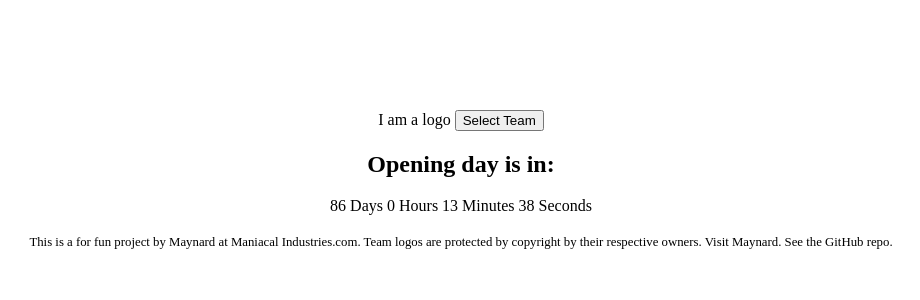
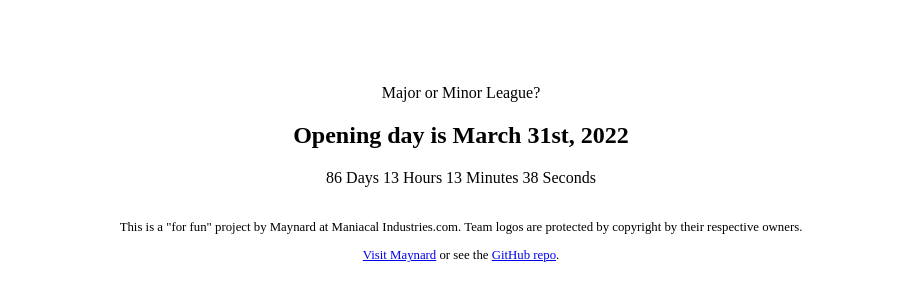
Before and after one commit to ManiacalMaynard/baseballCountdown, a plain HTML site: page index.html in a window 1280 px wide. Shown: the part 210-510 px from the top of the page, without its empty margins (179-1099 px from the left). Drawn offline with Linux system fonts and the light colour scheme.

Commit message:
fixes bug in hours calculation so that it displays correctly

```diff
--- a/index.html
+++ b/index.html
@@ -11,15 +11,14 @@
 </head>
 <body>
 
-    <!-- This is not using semantic HTML because it's intended to be a single page app only. SEO probably won't play a role unless I roll out a full mobile app or something. Which is unlikely for this =) -->
+    <!-- This is not using semantic HTML because it's intended to be a single page app only. SEO probably won't play a part unless I roll out a full mobile app or something. Which is unlikely for this =) -->
 
     <div class="container">
         <div class="countdown">
             <div class="chosenTeam">
-                I am a logo
-                <button>Select Team</button>
+                Major or Minor League?
             </div>
-            <h2>Opening day is in:</h2>
+            <h2>Opening day is <span id="targetDate"></span> </h2>
             <div class="timerDisplay">
                 <span id="daysDisplay">DD</span> Days
                 <span id="hoursDisplay">HH</span> Hours
@@ -27,7 +26,10 @@
                 <span id="secondsDisplay">SS</span> Seconds
             </div>
         </div>
-        <div class="footer">This is a for fun project by Maynard at Maniacal Industries.com. Team logos are protected by copyright by their respective owners. Visit Maynard. See the GitHub repo.</div>
+        <div class="footer"><p>This is a "for fun" project by Maynard at Maniacal Industries.com. Team logos are protected by copyright by their respective owners.</p>
+            <p><a href="https://www.maniacalindustries.com/" target="_blank">Visit Maynard</a> or see the <a href="https://github.com/ManiacalMaynard/baseballCountdown" target="_blank"> GitHub repo</a>.</p>
+
+        </div>
     </div>
 
 </body>
--- a/scripts.js
+++ b/scripts.js
@@ -1,5 +1,12 @@
 // This message will not self-destruct, ignore this console, it's just for me
 console.log('Because it\'s one, two, three strike you\'re out at the old ball game!')
+
+//function to select the league used for
+
+//function to display the opening date for the specified league
+const setDisplay = () => {
+    document.getElementById('targetDate').innerText = "March 31st, 2022";
+}
 
 // Set the end of the timer, this will be modified by league and team choice
 let endDate = new Date("Mar 31, 2022 13:00:00").getTime()
@@ -9,7 +16,7 @@ const timer = () => {
         let rightNow = new Date().getTime();
         let distance = endDate - rightNow;
         let days = Math.floor(distance / (1000 * 60 * 60 * 24));
-        let hours = Math.floor((distance % days) / (1000 * 60 * 60));
+        let hours = Math.floor((distance % (1000 * 60 * 60 * 24)) / (1000 * 60 * 60));
         let minutes = Math.floor( (distance % (1000 * 60 * 60)) / (1000 * 60));
         let seconds = Math.floor( (distance % (1000 * 60)) / 1000)
 
@@ -21,4 +28,6 @@ const timer = () => {
     }, 1000)
 }
 
+
+setDisplay()
 timer()
```
